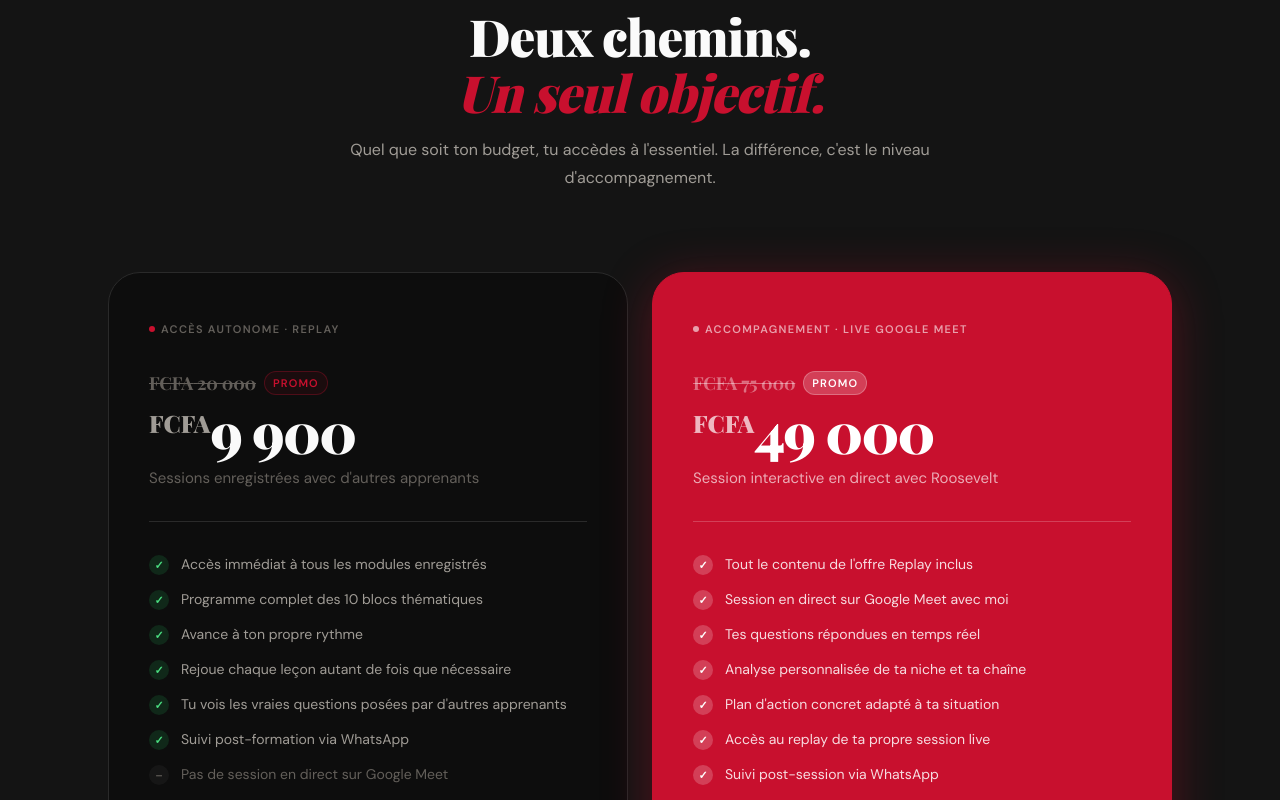
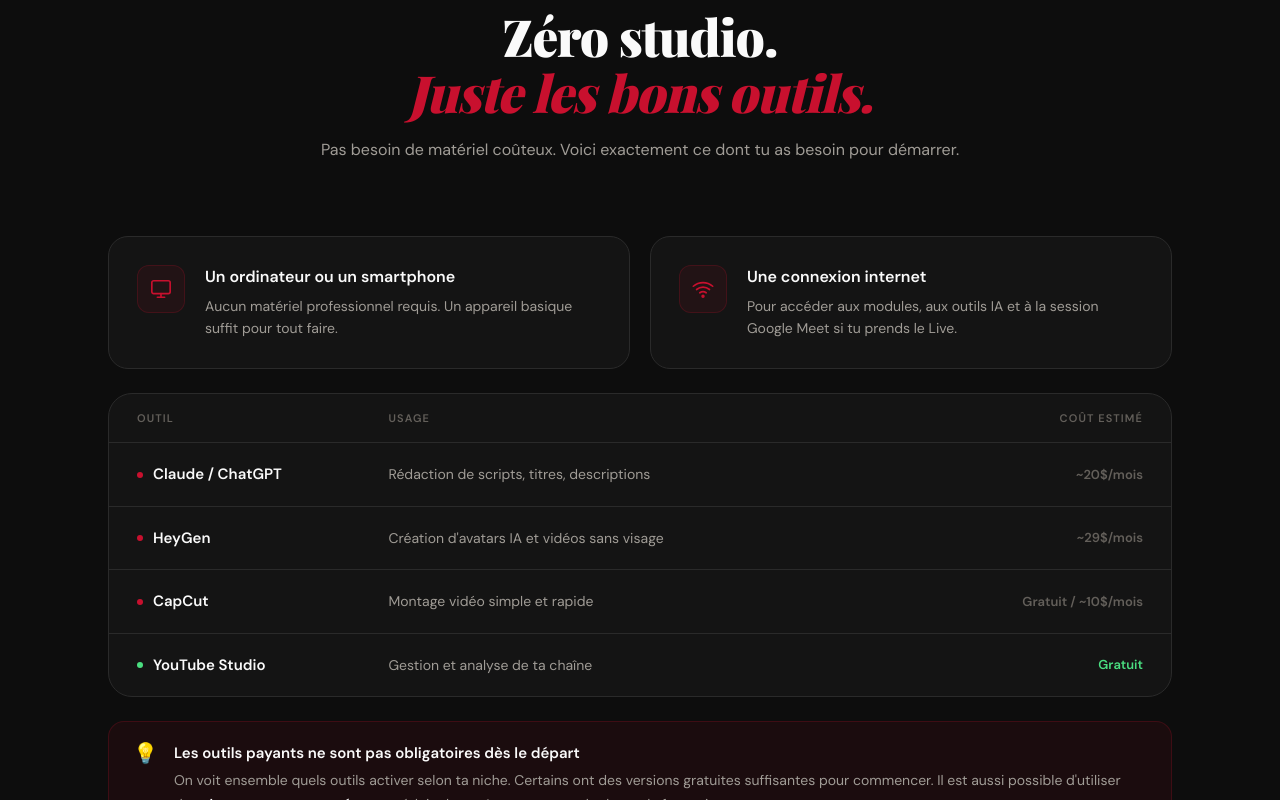
Before and after one commit to rosby17/roosevelt-formation, a Next.js app: page / in a window 1280 px wide. Shown: the part 3460-4260 px from the top of the page. Built offline with nearby package versions, Linux system fonts and the light colour scheme; a web font is replaced by a local one.

Commit message:
feat: ajout section Prérequis — hardware, outils IA et abonnements partagés

```diff
--- a/src/app/page.tsx
+++ b/src/app/page.tsx
@@ -2,6 +2,7 @@
 import Hero from "@/components/Hero";
 import About from "@/components/About";
 import Programme from "@/components/Programme";
+import Prerequis from "@/components/Prerequis";
 import Offres from "@/components/Offres";
 import Resultats from "@/components/Resultats";
 import Faq from "@/components/Faq";
@@ -14,6 +15,7 @@
       <Hero />
       <About />
       <Programme />
+      <Prerequis />
       <Offres />
       <Resultats />
       <Faq />
--- /dev/null
+++ b/src/components/Prerequis.tsx
@@ -0,0 +1,213 @@
+"use client";
+
+const hardware = [
+  {
+    icon: (
+      <svg width="22" height="22" viewBox="0 0 24 24" fill="none" stroke="currentColor" strokeWidth="1.8" strokeLinecap="round" strokeLinejoin="round">
+        <rect x="2" y="3" width="20" height="14" rx="2" />
+        <path d="M8 21h8M12 17v4" />
+      </svg>
+    ),
+    title: "Un ordinateur ou un smartphone",
+    desc: "Aucun matériel professionnel requis. Un appareil basique suffit pour tout faire.",
+  },
+  {
+    icon: (
+      <svg width="22" height="22" viewBox="0 0 24 24" fill="none" stroke="currentColor" strokeWidth="1.8" strokeLinecap="round" strokeLinejoin="round">
+        <path d="M5 12.55a11 11 0 0 1 14.08 0" />
+        <path d="M1.42 9a16 16 0 0 1 21.16 0" />
+        <path d="M8.53 16.11a6 6 0 0 1 6.95 0" />
+        <circle cx="12" cy="20" r="1" fill="currentColor" />
+      </svg>
+    ),
+    title: "Une connexion internet",
+    desc: "Pour accéder aux modules, aux outils IA et à la session Google Meet si tu prends le Live.",
+  },
+];
+
+const tools = [
+  {
+    name: "Claude / ChatGPT",
+    usage: "Rédaction de scripts, titres, descriptions",
+    price: "~20$/mois",
+    required: false,
+  },
+  {
+    name: "HeyGen",
+    usage: "Création d'avatars IA et vidéos sans visage",
+    price: "~29$/mois",
+    required: false,
+  },
+  {
+    name: "CapCut",
+    usage: "Montage vidéo simple et rapide",
+    price: "Gratuit / ~10$/mois",
+    required: false,
+  },
+  {
+    name: "YouTube Studio",
+    usage: "Gestion et analyse de ta chaîne",
+    price: "Gratuit",
+    required: true,
+  },
+];
+
+export default function Prerequis() {
+  return (
+    <section
+      id="prerequis"
+      style={{
+        padding: "120px 0",
+        background: "var(--black)",
+        borderTop: "1px solid var(--black-line)",
+      }}
+    >
+      <div style={{ maxWidth: 1120, margin: "0 auto", padding: "0 28px" }}>
+
+        {/* Header */}
+        <div style={{ textAlign: "center", maxWidth: 640, margin: "0 auto 72px" }}>
+          <div style={{
+            display: "inline-flex", alignItems: "center", gap: 10,
+            fontSize: 11, fontWeight: 700, letterSpacing: "0.14em",
+            textTransform: "uppercase", color: "var(--red)", marginBottom: 18,
+          }}>
+            <span style={{ display: "block", width: 24, height: 1, background: "var(--red)" }} />
+            Ce qu&apos;il te faut
+            <span style={{ display: "block", width: 24, height: 1, background: "var(--red)" }} />
+          </div>
+          <h2 style={{
+            fontFamily: "var(--font-display)",
+            fontSize: "clamp(32px, 4vw, 52px)",
+            fontWeight: 900, letterSpacing: "-0.02em", lineHeight: 1.08,
+            color: "var(--white)", marginBottom: 16,
+          }}>
+            Zéro studio.
+            <br />
+            <em style={{ fontStyle: "italic", color: "var(--red)" }}>Juste les bons outils.</em>
+          </h2>
+          <p style={{ fontSize: 16, color: "var(--white-muted)", lineHeight: 1.75 }}>
+            Pas besoin de matériel coûteux. Voici exactement ce dont tu as besoin pour démarrer.
+          </p>
+        </div>
+
+        {/* Hardware */}
+        <div
+          style={{ display: "grid", gridTemplateColumns: "1fr 1fr", gap: 20, marginBottom: 24 }}
+          className="prereq-hardware"
+        >
+          {hardware.map((h) => (
+            <div
+              key={h.title}
+              style={{
+                display: "flex", alignItems: "flex-start", gap: 20,
+                background: "var(--black-card)",
+                border: "1px solid var(--black-line)",
+                borderRadius: 20, padding: "28px 28px",
+              }}
+            >
+              <div style={{
+                width: 48, height: 48, borderRadius: 12, flexShrink: 0,
+                background: "var(--red-soft)",
+                border: "1px solid rgba(200,16,46,0.2)",
+                display: "flex", alignItems: "center", justifyContent: "center",
+                color: "var(--red)",
+              }}>
+                {h.icon}
+              </div>
+              <div>
+                <div style={{ fontSize: 16, fontWeight: 700, color: "var(--white)", marginBottom: 6 }}>
+                  {h.title}
+                </div>
+                <div style={{ fontSize: 14, color: "var(--white-muted)", lineHeight: 1.6 }}>
+                  {h.desc}
+                </div>
+              </div>
+            </div>
+          ))}
+        </div>
+
+        {/* Tools table */}
+        <div style={{
+          background: "var(--black-card)",
+          border: "1px solid var(--black-line)",
+          borderRadius: 24,
+          overflow: "hidden",
+          marginBottom: 24,
+        }}>
+          {/* Table header */}
+          <div style={{
+            display: "grid", gridTemplateColumns: "1fr 2fr 1fr",
+            padding: "16px 28px",
+            borderBottom: "1px solid var(--black-line)",
+            fontSize: 11, fontWeight: 700, letterSpacing: "0.1em",
+            textTransform: "uppercase", color: "var(--white-dim)",
+          }}>
+            <span>Outil</span>
+            <span>Usage</span>
+            <span style={{ textAlign: "right" }}>Coût estimé</span>
+          </div>
+
+          {tools.map((t, i) => (
+            <div
+              key={t.name}
+              style={{
+                display: "grid", gridTemplateColumns: "1fr 2fr 1fr",
+                padding: "20px 28px",
+                borderBottom: i < tools.length - 1 ? "1px solid var(--black-line)" : undefined,
+                alignItems: "center",
+              }}
+            >
+              <div style={{ display: "flex", alignItems: "center", gap: 10 }}>
+                <div style={{
+                  width: 6, height: 6, borderRadius: "50%",
+                  background: t.required ? "#4ADE80" : "var(--red)",
+                  flexShrink: 0,
+                }} />
+                <span style={{ fontSize: 15, fontWeight: 600, color: "var(--white)" }}>{t.name}</span>
+              </div>
+              <span style={{ fontSize: 14, color: "var(--white-muted)" }}>{t.usage}</span>
+              <span style={{
+                fontSize: 13, fontWeight: 600, textAlign: "right",
+                color: t.required ? "#4ADE80" : "var(--white-dim)",
+              }}>
+                {t.price}
+              </span>
+            </div>
+          ))}
+        </div>
+
+        {/* Note abonnements partagés */}
+        <div style={{
+          display: "flex", alignItems: "flex-start", gap: 16,
+          background: "var(--red-soft)",
+          border: "1px solid rgba(200,16,46,0.2)",
+          borderRadius: 16, padding: "20px 24px",
+        }}>
+          <div style={{
+            fontSize: 20, flexShrink: 0, marginTop: 1,
+            lineHeight: 1,
+          }}>
+            💡
+          </div>
+          <div>
+            <div style={{ fontSize: 15, fontWeight: 700, color: "var(--white)", marginBottom: 4 }}>
+              Les outils payants ne sont pas obligatoires dès le départ
+            </div>
+            <div style={{ fontSize: 14, color: "var(--white-muted)", lineHeight: 1.7 }}>
+              On voit ensemble quels outils activer selon ta niche. Certains ont des versions gratuites suffisantes
+              pour commencer. Il est aussi possible d&apos;utiliser des <strong style={{ color: "var(--white)" }}>abonnements partagés</strong> pour
+              réduire les coûts — on en parle durant la formation.
+            </div>
+          </div>
+        </div>
+
+      </div>
+
+      <style>{`
+        @media (max-width: 700px) {
+          .prereq-hardware { grid-template-columns: 1fr !important; }
+        }
+      `}</style>
+    </section>
+  );
+}
```
